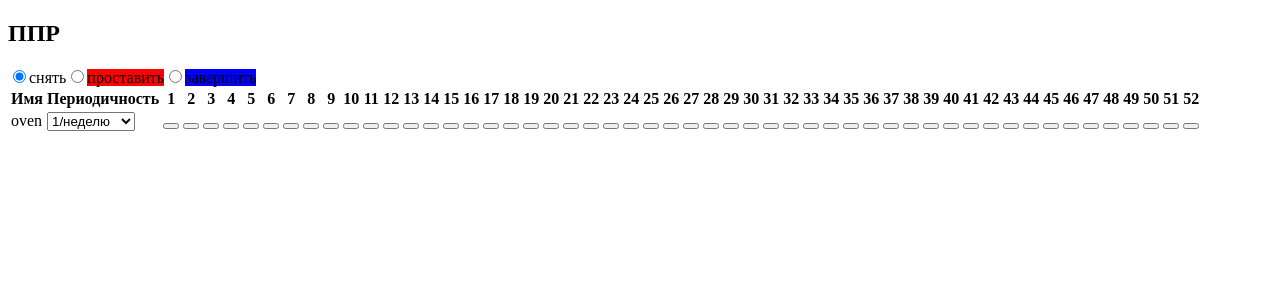
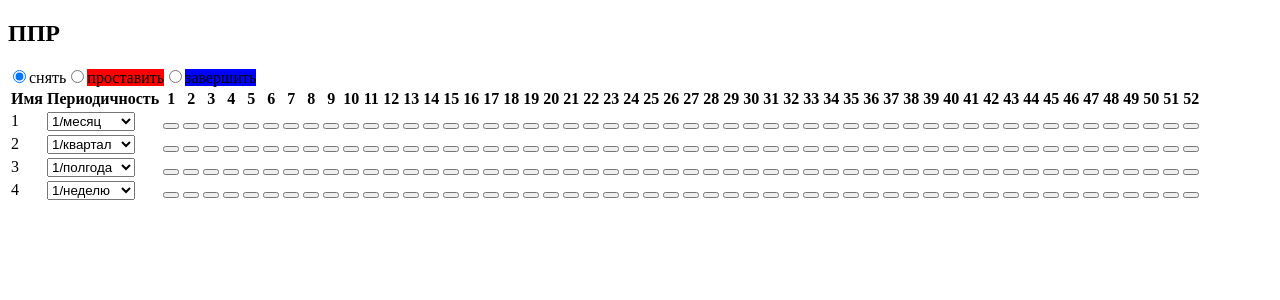
Before and after one commit to teclevel/client, a React (Create React App) app: page / in a window 1280 px wide. Shown: the top 300 px of the page. Built offline with nearby package versions, Linux system fonts and the light colour scheme.

Commit message:
вынес радио кнопку

```diff
--- /dev/null
+++ b/src/components/color-sell/ColorSell.tsx
@@ -0,0 +1,17 @@
+type ColorSellProps = {
+  color: string,
+  cb: any
+}
+
+function ColorSell({ color, cb }: ColorSellProps): JSX.Element {
+  switch (color) {
+    case '1':
+      return <button onClick={cb} style={{ backgroundColor: 'red' }}></button>
+    case '2':
+      return <button onClick={cb} style={{ backgroundColor: 'blue' }}></button>
+    default:
+      return <button onClick={cb}></button>
+  }
+}
+
+export default ColorSell;
--- /dev/null
+++ b/src/components/my-radio-button/MyRadioButton.tsx
@@ -0,0 +1,31 @@
+
+type MyRadioButtonProps = {
+  id: string,
+  name: string,
+  value: string,
+  color: string,
+  changed: any,
+  isSelected: boolean,
+  label: string,
+}
+
+function MyRadioButton({ id, name, value, color, changed, isSelected, label }: MyRadioButtonProps): JSX.Element {
+
+  return (
+    <>
+      <input
+        type='radio'
+        id={id}
+        name={name}
+        value={value}
+        onChange={changed}
+        checked={isSelected} />
+      <label
+        style={{ backgroundColor: color }}
+        htmlFor={id}>{label}</label>
+    </>
+  )
+}
+
+
+export default MyRadioButton;
--- a/src/components/mySelect/MySelect.tsx
+++ b/src/components/my-select/MySelect.tsx
@@ -1,5 +1,3 @@
-import React from 'react';
-
 type MySelectProps = {
   options: any[],
   defaultValue: string,
@@ -7,7 +5,7 @@ type MySelectProps = {
   onChange:any,
 }
 
-const MySelect = ({ options, defaultValue, value, onChange }: MySelectProps): JSX.Element => {
+function MySelect ({ options, defaultValue, value, onChange }: MySelectProps): JSX.Element {
   return (
     <select
       value={value}
--- a/src/const.ts
+++ b/src/const.ts
@@ -1,4 +1,24 @@
-export const DEVICE_TYPE= [
+export const DEVICE_TYPE = [
   'тепловое',
   'электромеханическое'
-]
+];
+
+export const SPM_PERIODS = [
+  { value: 1, name: '1/неделю' },
+  { value: 4, name: '1/месяц' },
+  { value: 12, name: '1/квартал' },
+  { value: 26, name: '1/полгода' },
+  { value: 52, name: '1/год' },
+];
+
+export enum Repair {
+  NOT_REPAIR = '0',
+  REPAIR = '1',
+  DONE_REPAIR = '2'
+}
+
+export const RADIO_BUTTONS = [
+  { id: '1', value: Repair.NOT_REPAIR, name: 'colorSell', color: 'transparent', label: 'снять' },
+  { id: '2', value: Repair.REPAIR, name: 'colorSell', color: 'red', label: 'проставить' },
+  { id: '3', value: Repair.DONE_REPAIR, name: 'colorSell', color: 'blue', label: 'завершить' },
+];
--- a/src/mocks/technicServices.ts
+++ b/src/mocks/technicServices.ts
@@ -3,46 +3,25 @@ import { TechnicalServices } from "../types/technicServices";
 
 export const technicalServices: TechnicalServices = [
   {
-    deviceId:1,
-    id: 1,
-    period: 3,
+    deviceId: 1,
+    period: 4,
     year: '2023',
-    week: '1',
-    status: true,
+    weeks: ['', '', '', '', '', '', '', '', '', '', '', '', ''],
   },
-//   {
-//     deviceId: 1,
-//     id: 2,
-//     period: 30,
-//     date: "15.03.23",
-//     status: false,
-//   },
-//   {
-//     deviceId: 1,
-//     id: 3,
-//     period: 30,
-//     date: "12.02.23",
-//     status: true,
-//   },
-//   {
-//     deviceId: 2,
-//     id: 4,
-//     period: 30,
-//     date: "15.03.23",
-//     status: false,
-//   },
-//   {
-//     deviceId: 3,
-//     id: 5,
-//     period: 30,
-//     date: "12.02.23",
-//     status: true,
-//   },
-//   {
-//     deviceId: 3,
-//     id: 6,
-//     period: 30,
-//     date: "15.03.23",
-//     status: false,
-//   }
+  {
+    deviceId: 2,
+    period: 12,
+    year: '2023',
+    weeks: ['2', '', '', '', '2', '', '', '', '2', '', '', '', '1'],
+  },{
+    deviceId: 3,
+    period: 26,
+    year: '2023',
+    weeks: ['1', '', '', '', '1', '', '', '', '1', '', '', '', '1'],
+  },{
+    deviceId: 4,
+    period: 1,
+    year: '2023',
+    weeks: ['2', '', '', '', '2', '', '', '', '2', '', '', '', '1'],
+  },
 ]
--- a/src/pages/tableSPM/TableSPM.tsx
+++ b/src/pages/tableSPM/TableSPM.tsx
@@ -1,73 +1,58 @@
 // import { Device } from "../../types/device";
 
 import { useState } from "react";
-import MySelect from "../../components/mySelect/MySelect";
+import MyRadioButton from "../../components/my-radio-button/MyRadioButton";
+import ColorSell from "../../components/color-sell/ColorSell";
+import MySelect from "../../components/my-select/MySelect";
+import { RADIO_BUTTONS, Repair, SPM_PERIODS } from "../../const";
+import { technicalServices } from "../../mocks/technicServices";
 import { emptySellsWeeks, weeksInYear } from "../../utilities/util";
-
-// const period = 3;
+const PERIOD = 4;
 
 
-type ColorProps = {
-  color: string,
-  cb: any
-}
 
-function ColorSell({ color, cb }: ColorProps): JSX.Element {
-  switch (color) {
-    case '1':
-      return <button onClick={cb} style={{ backgroundColor: 'red' }}></button>
-    case '2':
-      return <button onClick={cb} style={{ backgroundColor: 'blue' }}></button>
-    default:
-      return <button onClick={cb}></button>
-  }
-}
 
 function TableSPM() {
   // function TableSPM({ devices, techService }:TableSPM_Props): JSX.Element {
   // const { name } = devices;
   // const { date, period } = techService;
   const [datesRepair, setDateRepairs] = useState(emptySellsWeeks);
-  const [colorNumber, setColorNumber] = useState('0')
-  const [period, setPeriod] = useState(1)
+  const [colorNumber, setColorNumber] = useState(Repair.NOT_REPAIR)
+  const [period, setPeriod] = useState(PERIOD)
 
   const changeColor = (position: number) => {
     datesRepair.splice(position, 1, colorNumber);
     setDateRepairs([...datesRepair])
 
-    if (colorNumber === '1') {
+    if (colorNumber === Repair.REPAIR) {
       const half1 = datesRepair.slice(0, position)
       const half2 = datesRepair
         .slice(position + 1, datesRepair.length + 1)
-        .map((i, index) => (index + 1) % period === 0 ? '1' : '0')
+        .map((i, index) => (index + 1) % period === 0 ? Repair.REPAIR : Repair.NOT_REPAIR)
       setDateRepairs([...half1, colorNumber, ...half2]);
     }
   }
-
-
-  // const onPeriodRepair = (position: number) => {
-  //   // const newDates = datesRepair.slice().map((i, ind) => ind < position ? i : ind % period === 0 ? '1' : '0')
-  //   // newDates.splice(position, 1, colorNumber);
-  //   // // console.log(newDates);
-
-  //   // setDateRepairs([...newDates])
-  //   datesRepair.splice(position, 1, '3');
-  //   setDateRepairs([...datesRepair])
-
-  // }
+  const radioChangeHandler = (evt: any) => {
+    setColorNumber(evt.target.value)
+  };
 
   return (
     <>
       <h2>ППР</h2>
-      <input type='radio' id='transparent' name='color' onChange={() => { setColorNumber('0') }} checked={colorNumber === '0'} />
-      <label htmlFor='transparent'>снять</label>
-
-      <input type='radio' id='red' name='color' onChange={() => { setColorNumber('1') }} checked={colorNumber === '1'} />
-      <label htmlFor='red' style={{ backgroundColor: 'red' }}>проставить</label>
-
-      <input type='radio' id='blue' name='color' onChange={() => { setColorNumber('2') }} checked={colorNumber === '2'} />
-      <label htmlFor='blue' style={{ backgroundColor: 'blue' }}>завершить</label>
-
+      {
+        RADIO_BUTTONS.map((button) =>
+        (<MyRadioButton
+          key={button.id}
+          id={button.id}
+          name={button.name}
+          value={button.value}
+          changed={radioChangeHandler}
+          label={button.label}
+          color={button.color}
+          isSelected={colorNumber === button.value}
+        />)
+        )
+      }
       <table>
         <thead>
           <tr>
@@ -81,21 +66,17 @@ function TableSPM() {
           </tr>
         </thead>
         <tbody>
+
+          {
+            technicalServices.map((service) => (
               <tr>
-            <td>oven</td>
+                <td>{service.deviceId}</td>
                 <td>
                   <MySelect
-                value={period}
-                onChange={(value:number) => setPeriod(value)}
+                    options={SPM_PERIODS}
                     defaultValue='период ТО'
-                options={[
-                    {value: 1, name: '1/неделю'},
-                    {value: 4, name: '1/месяц'},
-                    {value: 12, name: '1/квартал'},
-                    {value: 26, name: '1/полгода'},
-                    {value: 52, name: '1/год'},
-
-                ]}
+                    value={service.period}
+                    onChange={(value: number) => setPeriod(value)}
                   />
                 </td>
                 {
@@ -108,6 +89,9 @@ function TableSPM() {
                   )
                 }
               </tr>
+
+            ))
+          }
         </tbody>
       </table>
     </>
--- a/src/types/technicServices.ts
+++ b/src/types/technicServices.ts
@@ -1,10 +1,8 @@
 export type TechnicalService = {
   deviceId: number,
-  id: number,
   period: number,
   year: string,
-  week: string,
-  status: boolean,
+  weeks: string[],
 }
 
 export type TechnicalServices = TechnicalService[]
```
Also changed, not shown: src/components/device-list/DeviceList.tsx (renamed from src/components/device-list/Device-list.tsx). Lines whose indentation alone changed are shown as unchanged.
